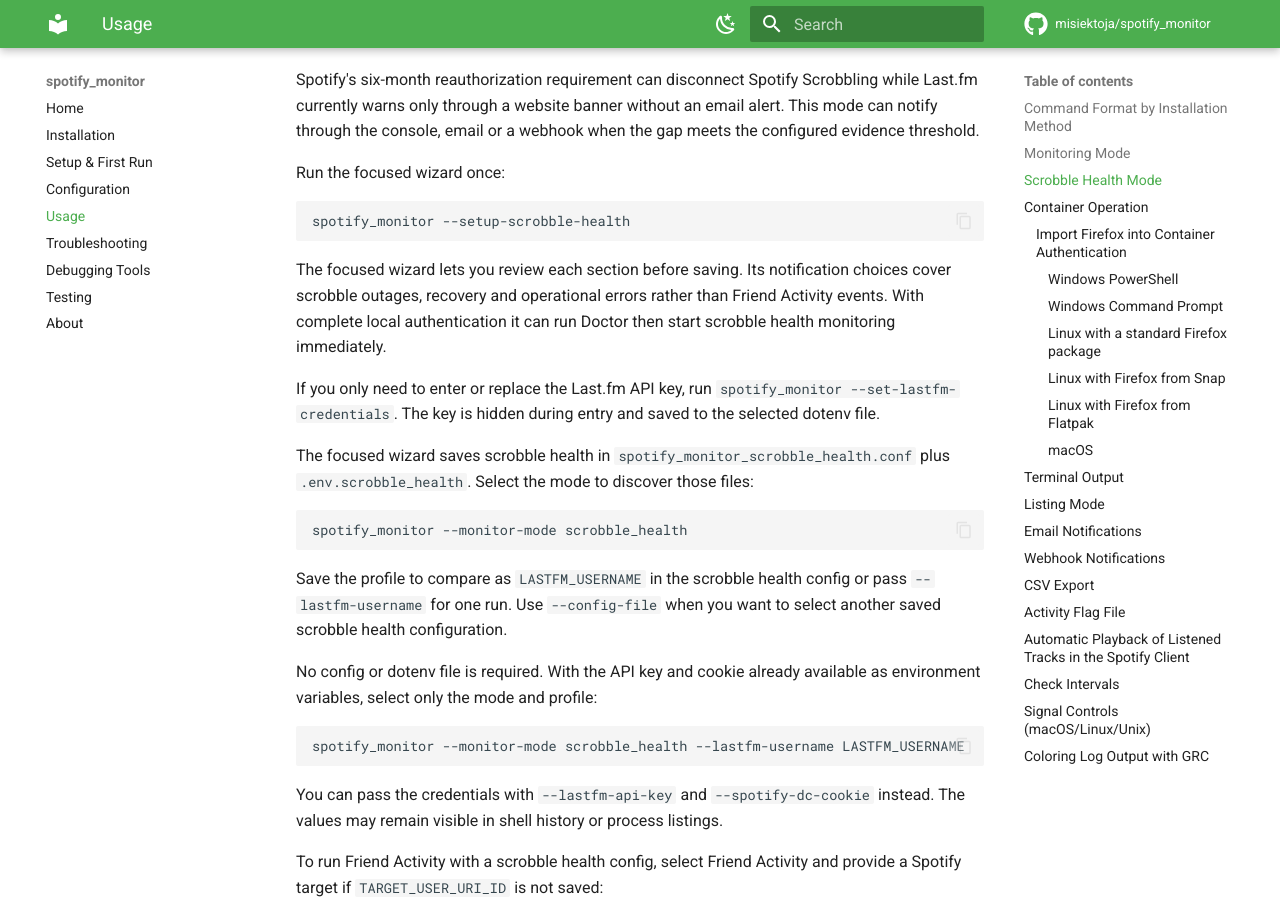
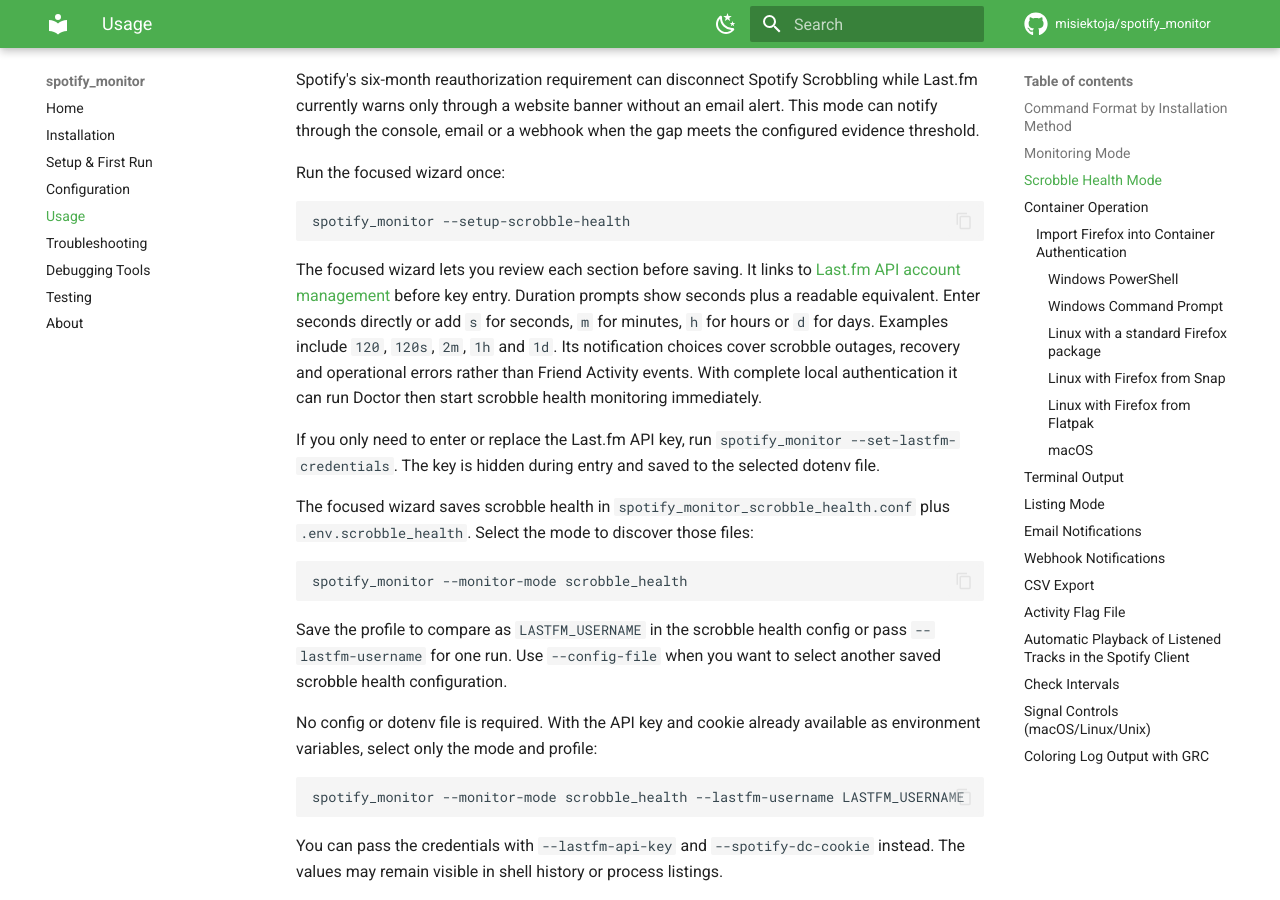
Before and after one commit to misiektoja/spotify_monitor, an MkDocs documentation site: the page built from docs/usage.md, in a window 1280 px wide and 900 px high, scrolled down 2385 px. Built offline with MkDocs 1.6.1 and Material for MkDocs 9.7.7, drawn with Linux system fonts in a browser that asks for light colours; comment, search, counter and statistics services are not loaded.

Commit message:
docs(usage): explain scrobble duration entry

````diff
--- a/docs/usage.md
+++ b/docs/usage.md
@@ -87,7 +87,7 @@
 spotify_monitor --setup-scrobble-health
 ```
 
-The focused wizard lets you review each section before saving. Its notification choices cover scrobble outages, recovery and operational errors rather than Friend Activity events. With complete local authentication it can run Doctor then start scrobble health monitoring immediately.
+The focused wizard lets you review each section before saving. It links to [Last.fm API account management](https://www.last.fm/api/accounts) before key entry. Duration prompts show seconds plus a readable equivalent. Enter seconds directly or add `s` for seconds, `m` for minutes, `h` for hours or `d` for days. Examples include `120`, `120s`, `2m`, `1h` and `1d`. Its notification choices cover scrobble outages, recovery and operational errors rather than Friend Activity events. With complete local authentication it can run Doctor then start scrobble health monitoring immediately.
 
 If you only need to enter or replace the Last.fm API key, run `spotify_monitor --set-lastfm-credentials`. The key is hidden during entry and saved to the selected dotenv file.
 
````
